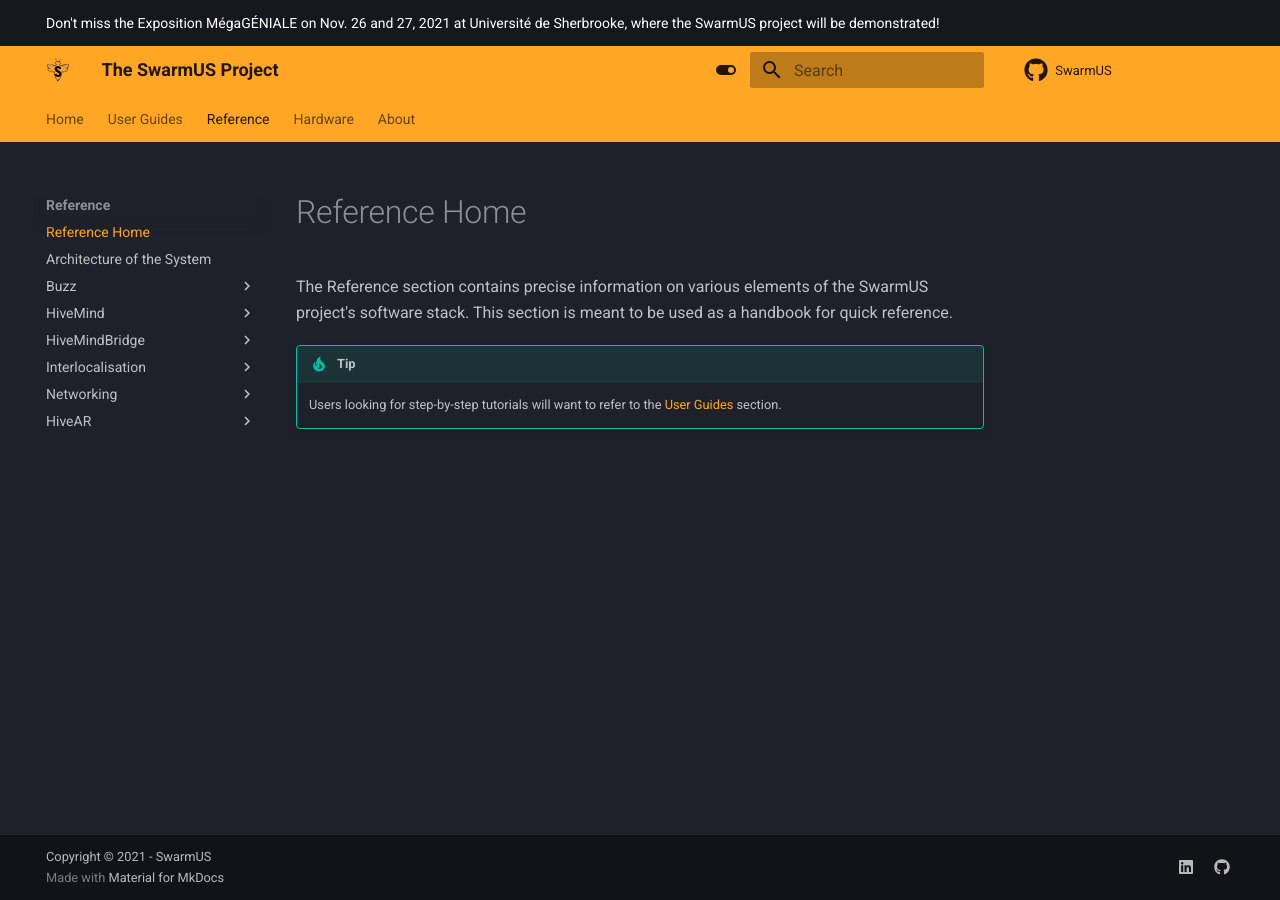
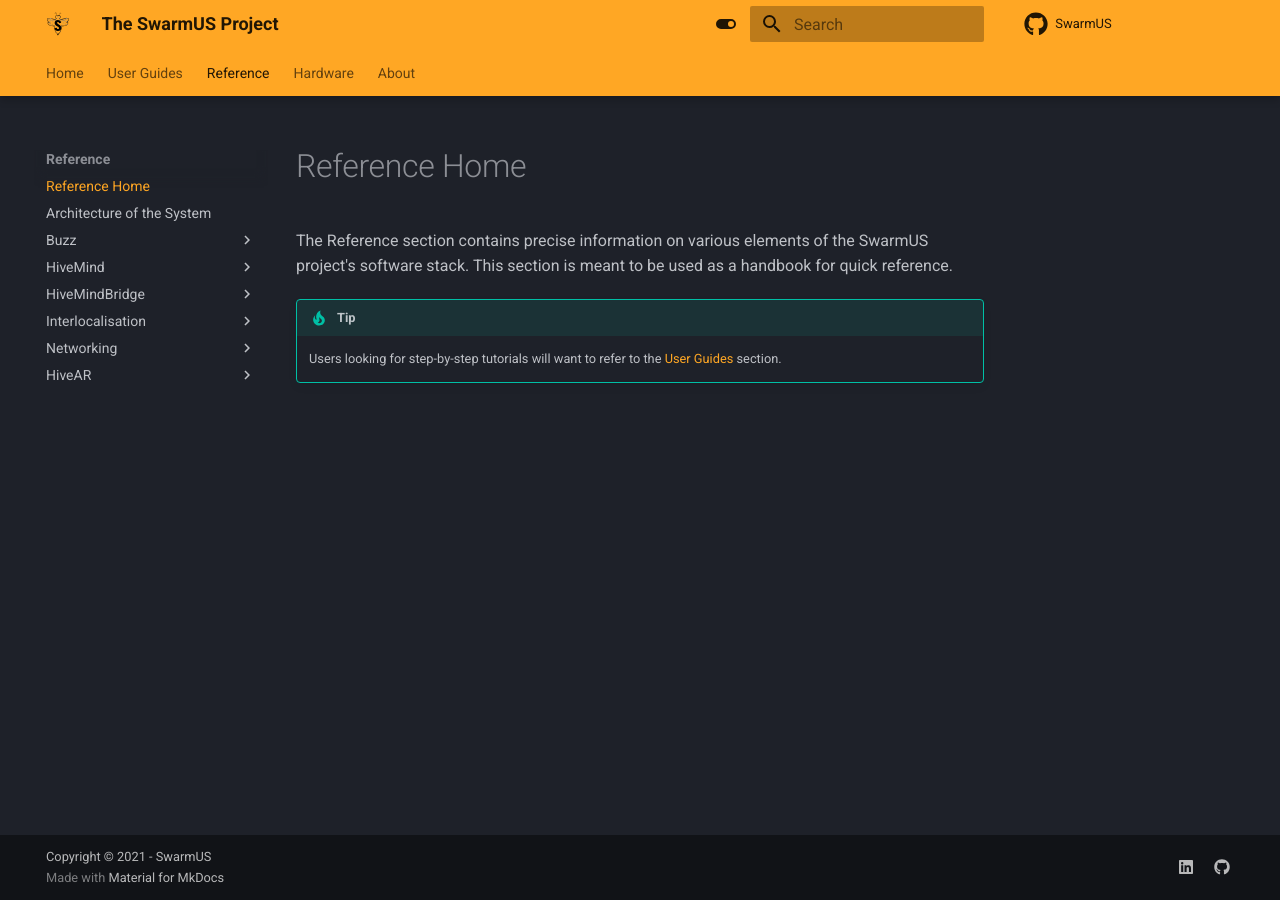
Before and after one commit to SwarmUS/SwarmUS-doc, an MkDocs documentation site: the page built from docs/sections/reference/index.md, in a window 1280 px wide. Built offline with MkDocs 1.6.1 and Material for MkDocs 9.7.7, drawn with Linux system fonts in a browser that asks for light colours.

Commit message:
remove (#28)

```diff
--- a/theme/main.html
+++ b/theme/main.html
@@ -19,7 +19,3 @@
     }
     </script>
 {% endblock scripts %}
-
-{% block announce %}
-Don't miss the Exposition MégaGÉNIALE on Nov. 26 and 27, 2021 at Université de Sherbrooke, where the SwarmUS project will be demonstrated!
-{% endblock announce %}
```
